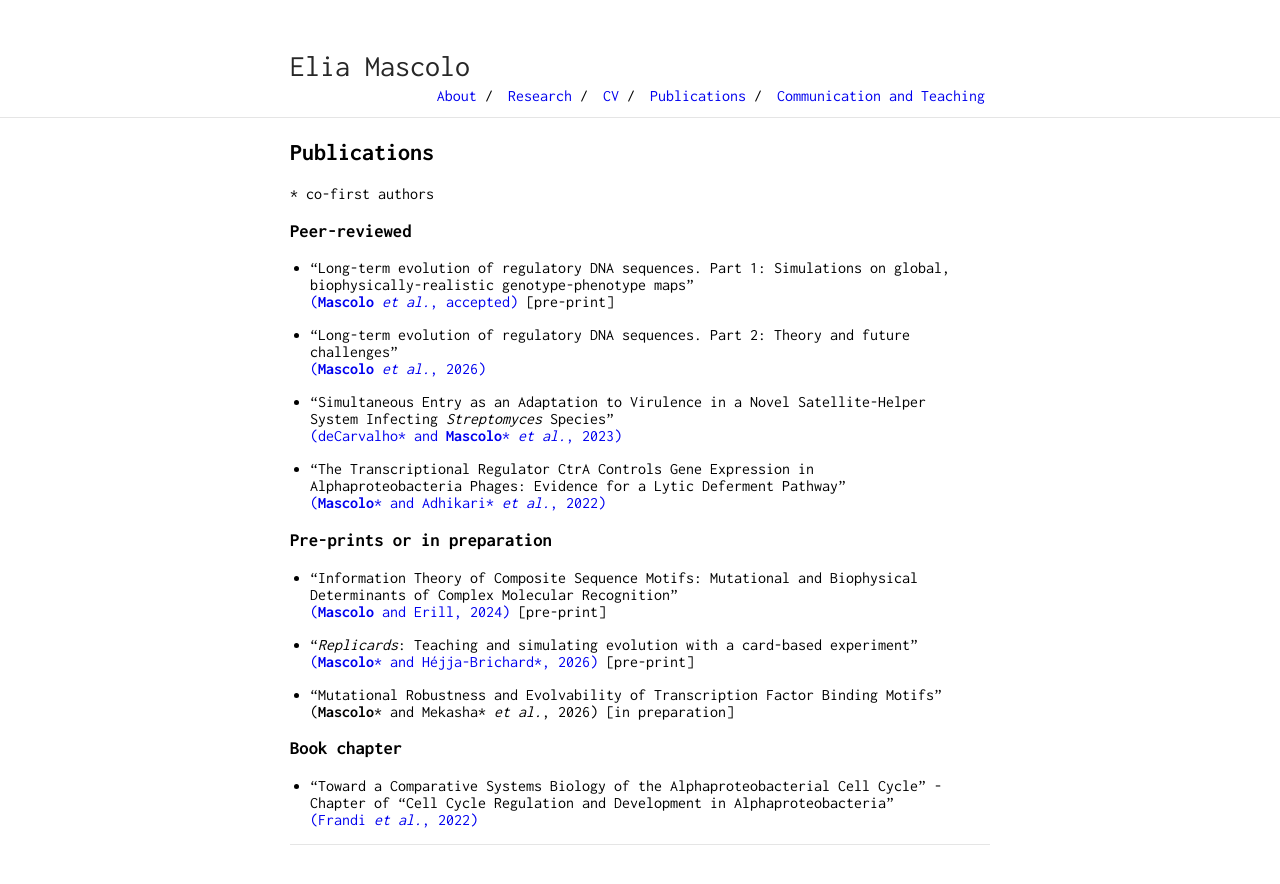
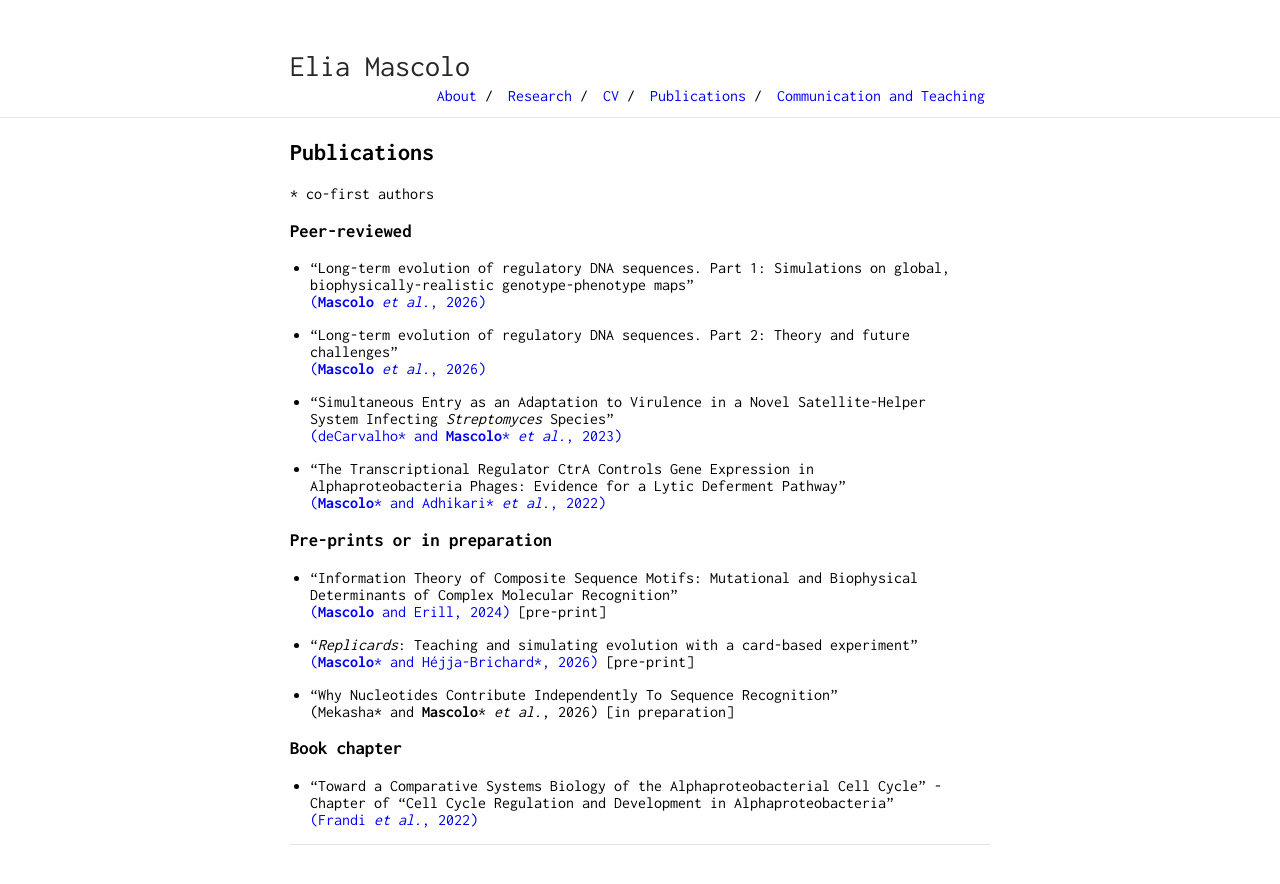
Before and after one commit to eliamascolo/eliamascolo.github.io, a Jekyll site: the page built from publications.md, in a window 1280 px wide. Shown: the top 884 px of the page. Built offline with Jekyll 4.4.1, drawn with Linux system fonts in a browser that asks for light colours; our own code applies the rules of GitHub Pages for plain Markdown files.

Commit message:
Update publications.md

```diff
--- a/publications.md
+++ b/publications.md
@@ -5,8 +5,7 @@
 
 ### Peer-reviewed
 
-* "Long-term evolution of regulatory DNA sequences. Part 1: Simulations on global, biophysically-realistic genotype-phenotype maps"<br>[(**Mascolo** *et al.*, accepted)](
-https://doi.org/10.48550/arXiv.2601.19681) [pre-print]
+* "Long-term evolution of regulatory DNA sequences. Part 1: Simulations on global, biophysically-realistic genotype-phenotype maps"<br>[(**Mascolo** *et al.*, 2026)](https://doi.org/10.48550/arXiv.2601.19681)
 
 * "Long-term evolution of regulatory DNA sequences. Part 2: Theory and future challenges"<br>[(**Mascolo** *et al.*, 2026)](https://doi.org/10.1016/j.gde.2026.102472)
 
@@ -20,7 +19,7 @@ https://doi.org/10.48550/arXiv.2601.19681) [pre-print]
 
 * "*Replicards*: Teaching and simulating evolution with a card-based experiment"<br>[(**Mascolo**\* and Héjja-Brichard\*, 2026)](https://doi.org/10.32942/X2KQ1H) [pre-print]
 
-* "Mutational Robustness and Evolvability of Transcription Factor Binding Motifs"<br>(**Mascolo**\* and Mekasha\* *et al.*, 2026) [in preparation]
+* "Why Nucleotides Contribute Independently To Sequence Recognition"<br>(Mekasha\* and **Mascolo**\* *et al.*, 2026) [in preparation]
 
 ### Book chapter
 
```
